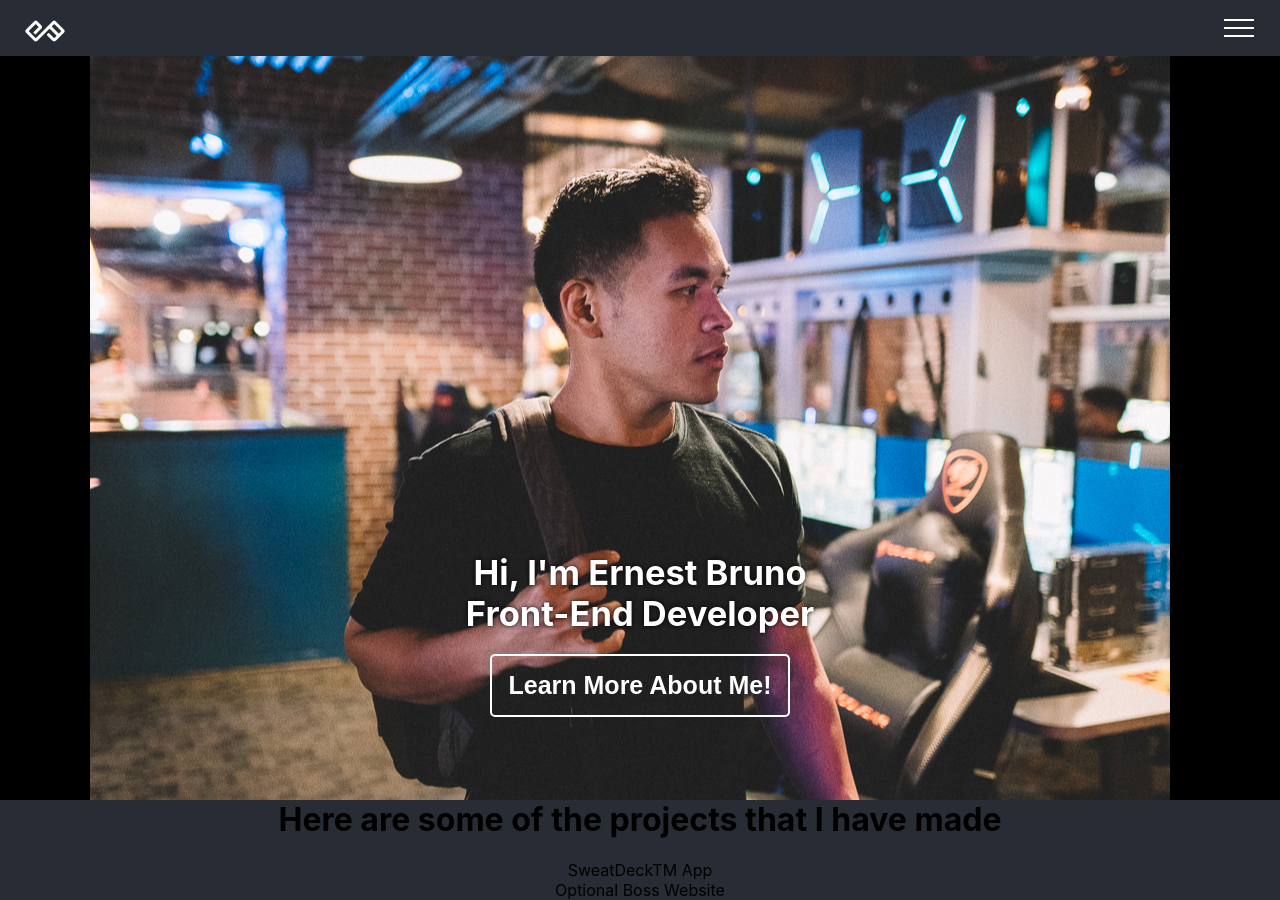
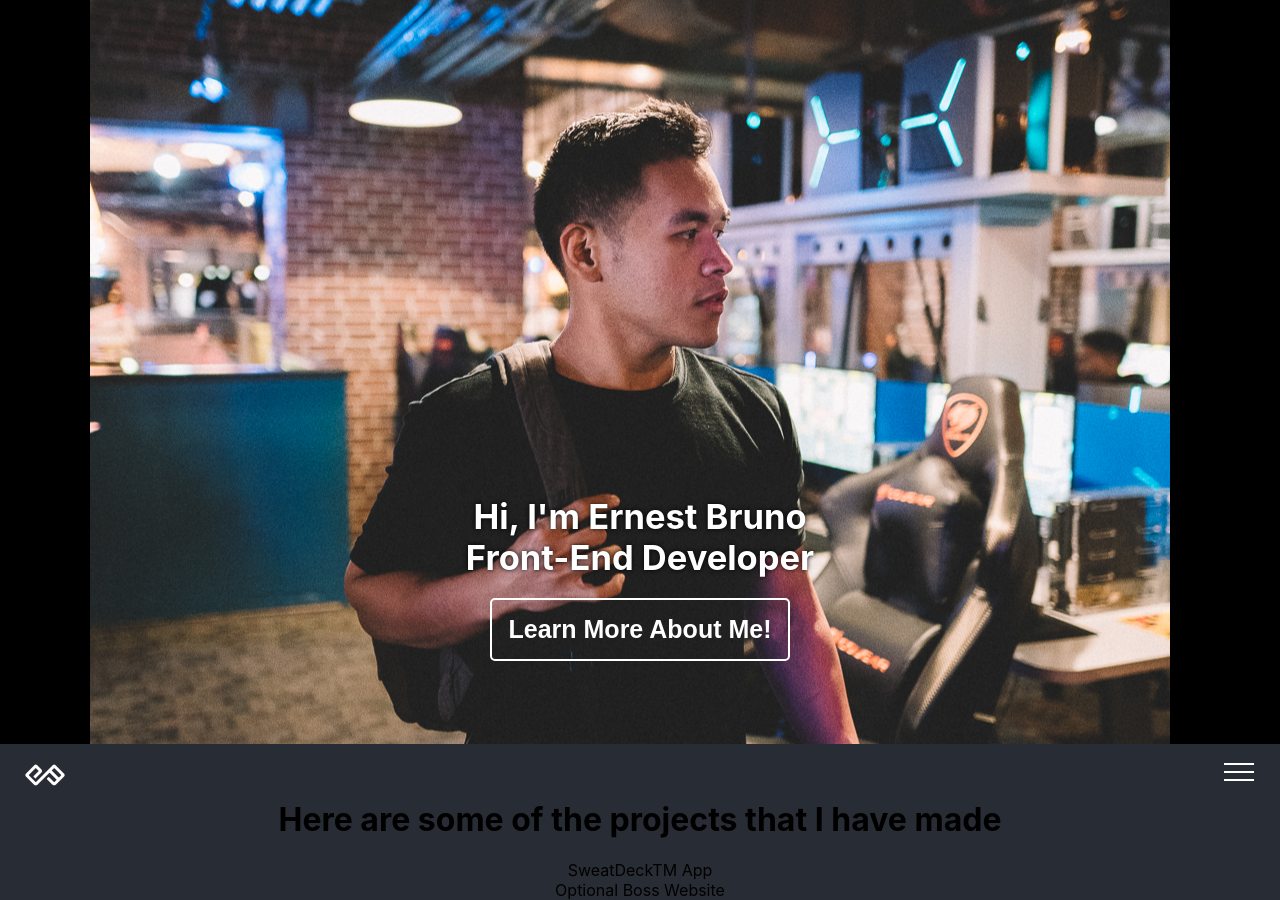
Before and after one commit to nexticodes/portfolio1, a React (Create React App) app in the folder client/: page / in a window 1280 px wide. Built offline with nearby package versions, Linux system fonts and the light colour scheme.

Commit message:
Add functionality that scrolls down the view to specified section (this case, projects).

```diff
--- a/client/src/App.js
+++ b/client/src/App.js
@@ -1,6 +1,7 @@
-import React from 'react';
+import React, { useRef } from 'react';
 
 import logo from './assets/EBLogoWhite.png'
+import vid from './assets/lines.mp4'
 
 import './App.css';
 import Header from './components/Header/Header';
@@ -8,12 +9,17 @@ import Welcome from './components/Welcome/Welcome';
 import Projects from './components/Projects/Projects';
 
 function App() {
+
+  const projRef = useRef(null);
+
+  let scrollToProj = () => window.scrollTo(0, projRef.current.offsetTop);
+
   return (
     <div className="App">
-      <Header/>
+      <Welcome scroll={scrollToProj}/>
       <div>
-        <Welcome/>
-        <Projects/>
+        <Header/>
+        <Projects refProp={projRef}/>
       </div>
 
         {/* <img src={logo} className="App-logo" alt="logo" />
```
